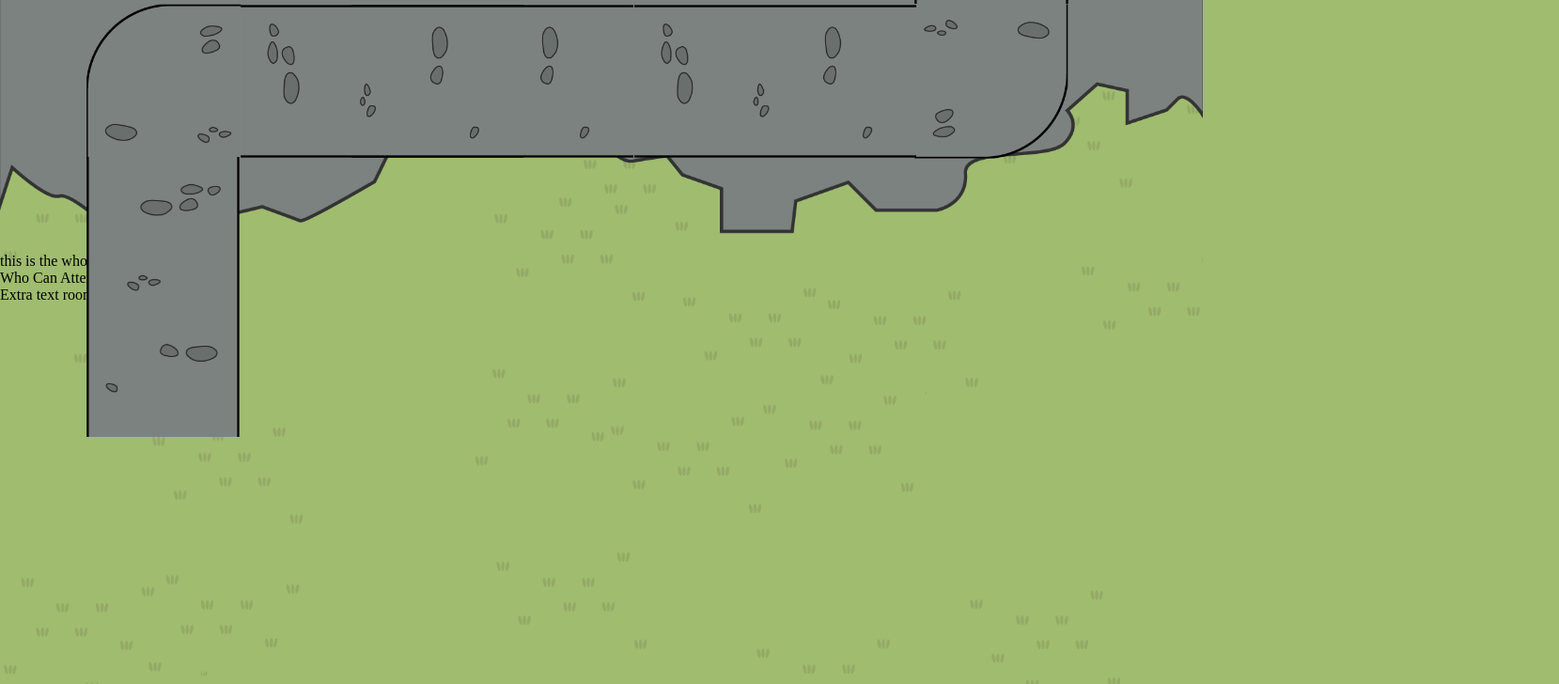
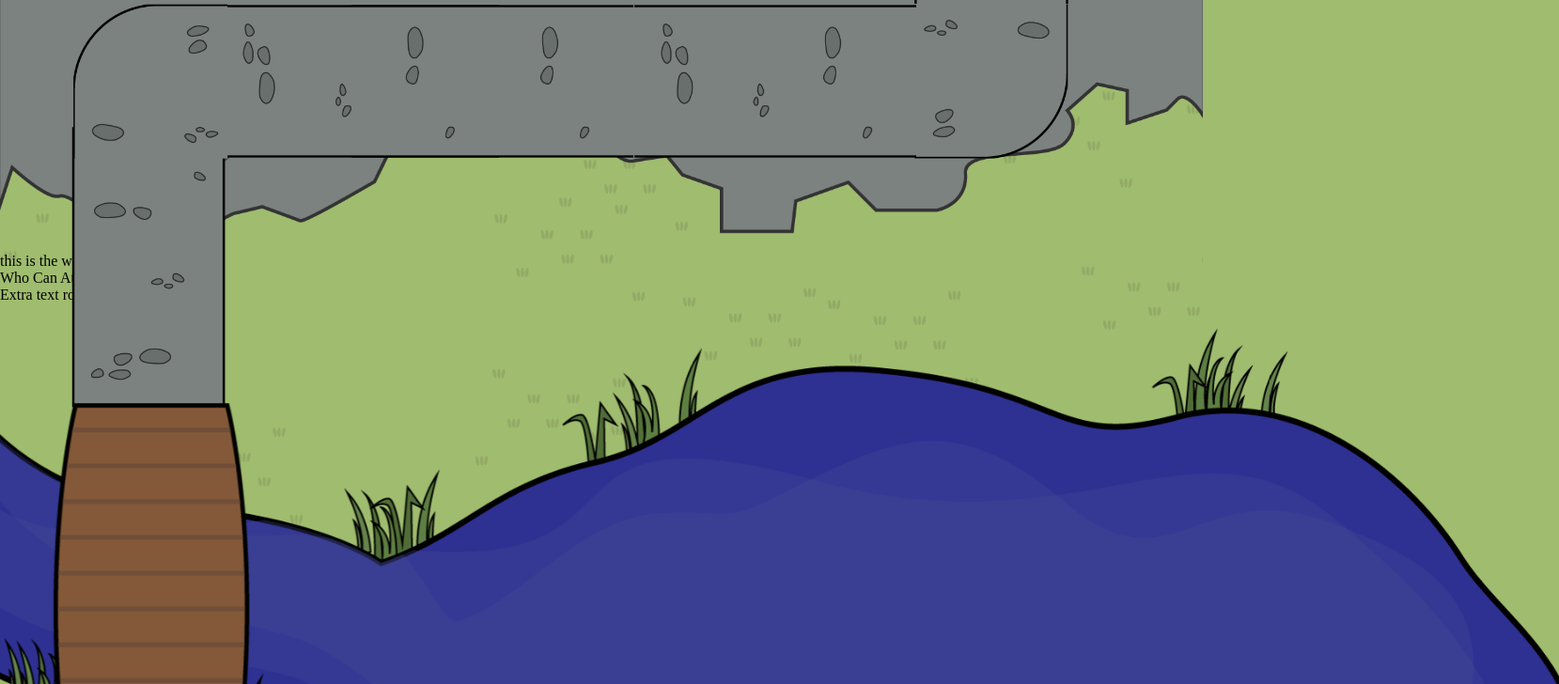
Before and after one commit to jason-math/hacktx21-dev, a website: page index.html in a window 1280 px wide. Shown: the part 1580-2308 px from the top of the page at 94% size, 1659 px wide, since content can reach past the window. Drawn offline with nearby package versions, Linux system fonts and the light colour scheme.

Commit message:
More layout

```diff
--- a/css/app.scss
+++ b/css/app.scss
@@ -259,16 +259,16 @@ p,span,textarea,input,label,button,a {
 #road11 {
    position: absolute;
    top: 48.8vw;
-   left: 20vw;
+   left: 18vw;
    height: 12.8vw;
    z-index: 1;
 }
 #road12 {
    position: absolute;
    top: 48.8vw;
-   left: 7.2vw;
+   left: 6.1vw;
    height: 12.8vw;
-   z-index: 1;
+   z-index: 2;
    transform: rotate(90deg);
 }
 #who-heading {
@@ -287,10 +287,20 @@ p,span,textarea,input,label,button,a {
 }
 #road13 {
    position: absolute;
-   top: 61.5vw;
-   left: 7.2vw;
+   top: 59vw;
+   left: 6vw;
    width: 12.7vw;
    z-index: 1;
+   transform: rotate(180deg);
+}
+#lake {
+   position: absolute;
+   width: 100%;
+   top: 73vw;
+   left: -3.4vw;
+   z-index: 2;
+   width: 133%;
+
 }
 
 @keyframes logo-fall {
--- a/index.html
+++ b/index.html
@@ -11,7 +11,7 @@
     <img id="title" src="images/hacktx-2021-logo.svg">
     <img id="castle" src="images/castle+huts.png">
     <h2 class="button-register">
-      <a href="register.hacktx.com">register now</a>
+      <a href="https://www.register.hacktx.com">register now</a>
     </h2>
     <h2 class="button-more">
       more
@@ -45,6 +45,7 @@
       </div>
       <div class="schedule-section">
         <img id="road13" src="images/pathVertical.png">
+        <img id="lake" src="images/lakeImage-03.png">
           <!-- pond -->
           <!-- ducks -->
           <!-- ducks2 -->
```
Also changed, not shown: css/app.css, images/Favicon.png (added).
